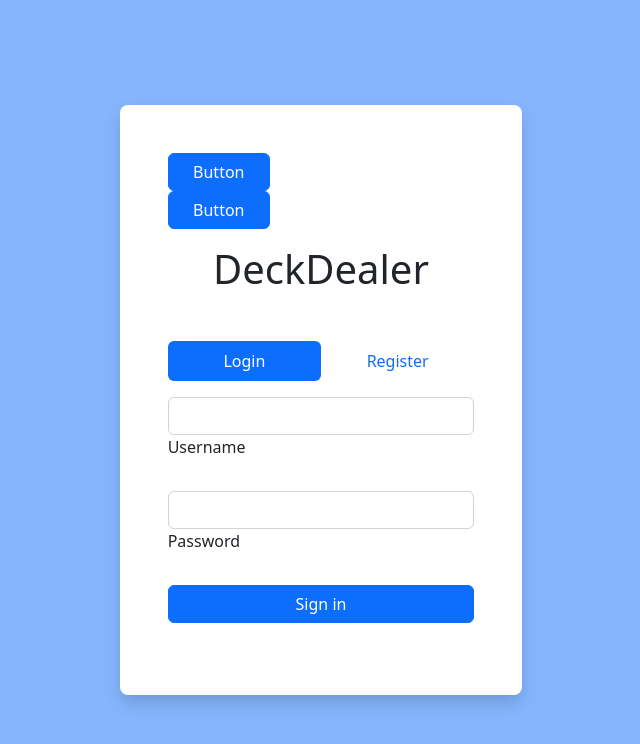
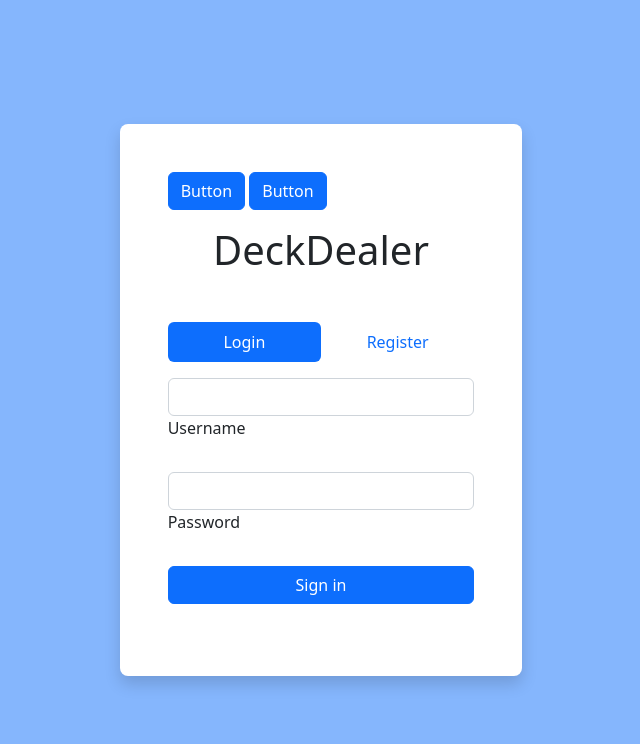
Before and after one commit to kkatayama/deckdealer, a plain HTML site: page index2.html in a window 1280 px wide. Shown: the whole page, without its empty margins (319-959 px from the left). Drawn offline with nearby package versions, Linux system fonts and the light colour scheme.

Commit message:
git auto update

```diff
--- a/index2.html
+++ b/index2.html
@@ -30,11 +30,9 @@
           <div class="card border-0 shadow rounded-3 my-5">
             <div class="card-body p-4 p-sm-5">
 
-<div class="d-grid gap-2 col-4">
+<div class="btn-toolbar d-grid gap-2 d-md-block">
   <button class="btn btn-primary" type="button">Button</button>
-</div>
-<div class="d-grid gap-2 col-4">
-<button class="btn btn-primary" type="button">Button</button>
+  <button class="btn btn-primary" type="button">Button</button>
 </div>
 
               <!-- HEADER -->
```
Also changed, not shown: 1 other file.
